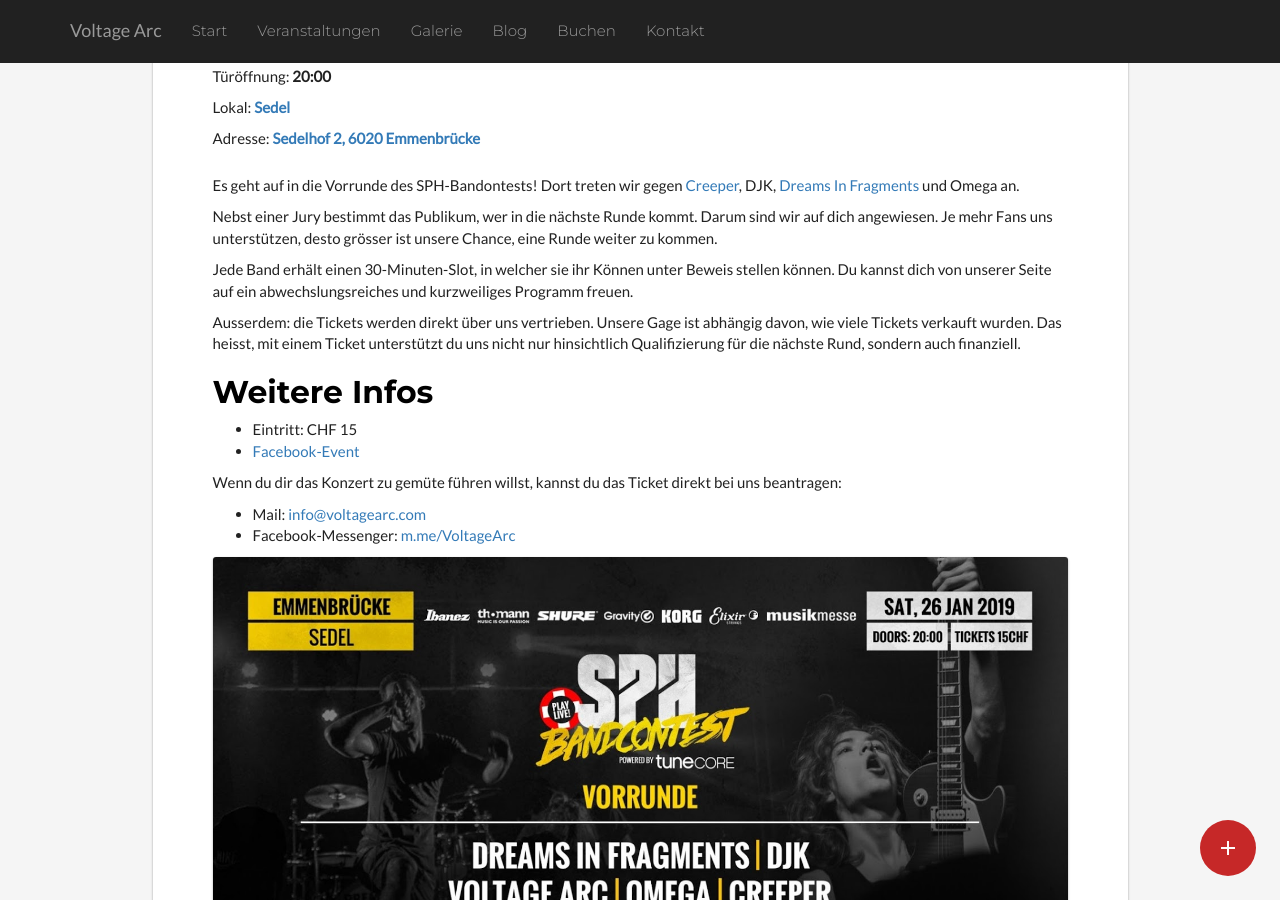
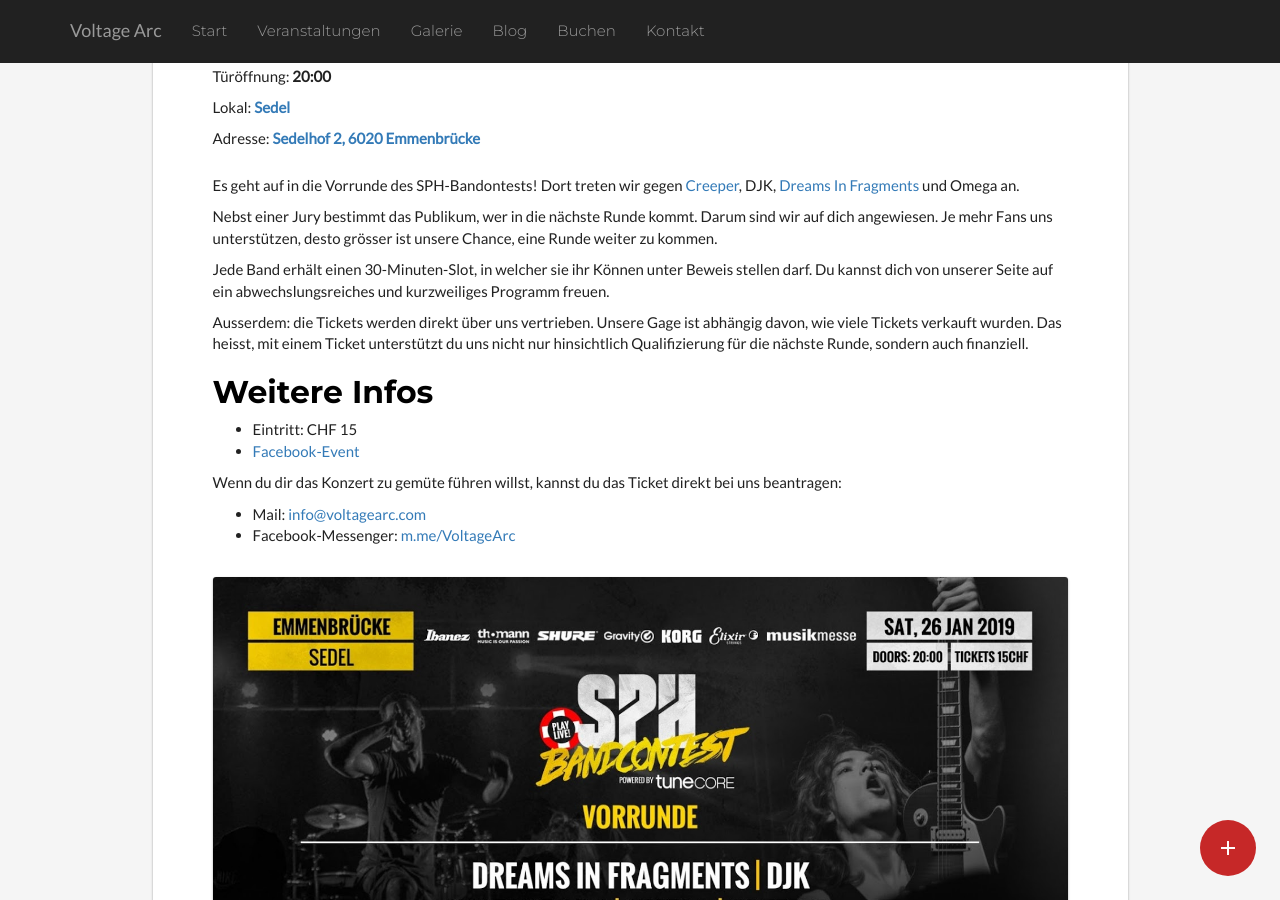
Before and after one commit to timonforrer/va-jekyll-netlify, a Jekyll site: the page built from _events/sph-bandcontest-sedel.markdown, in a window 1280 px wide and 900 px high, scrolled down 732 px. Built offline with Jekyll 4.4.1, drawn with Linux system fonts in a browser that asks for light colours.

Commit message:
Wrong spelling

```diff
--- a/_events/sph-bandcontest-sedel.markdown
+++ b/_events/sph-bandcontest-sedel.markdown
@@ -13,9 +13,9 @@
 
 Nebst einer Jury bestimmt das Publikum, wer in die nächste Runde kommt. Darum sind wir auf dich angewiesen. Je mehr Fans uns unterstützen, desto grösser ist unsere Chance, eine Runde weiter zu kommen.
 
-Jede Band erhält einen 30-Minuten-Slot, in welcher sie ihr Können unter Beweis stellen können. Du kannst dich von unserer Seite auf ein abwechslungsreiches und kurzweiliges Programm freuen.
+Jede Band erhält einen 30-Minuten-Slot, in welcher sie ihr Können unter Beweis stellen darf. Du kannst dich von unserer Seite auf ein abwechslungsreiches und kurzweiliges Programm freuen.
 
-Ausserdem: die Tickets werden direkt über uns vertrieben. Unsere Gage ist abhängig davon, wie viele Tickets verkauft wurden. Das heisst, mit einem Ticket unterstützt du uns nicht nur hinsichtlich Qualifizierung für die nächste Rund, sondern auch finanziell.
+Ausserdem: die Tickets werden direkt über uns vertrieben. Unsere Gage ist abhängig davon, wie viele Tickets verkauft wurden. Das heisst, mit einem Ticket unterstützt du uns nicht nur hinsichtlich Qualifizierung für die nächste Runde, sondern auch finanziell.
 
 ## Weitere Infos
 * Eintritt: CHF 15
@@ -26,4 +26,4 @@
 * Facebook-Messenger: [m.me/VoltageArc](https://m.me/VoltageArc)
 
 
-![sph-bandcontest-sedel.jpg](/uploads/sph-bandcontest-sedel.jpg){: .img-responsive .material-shadow-1 .material-corner }
+![sph-bandcontest-sedel.jpg](/uploads/sph-bandcontest-sedel.jpg){: .img-responsive .material-shadow-1 .material-corner .has-margin }
```
